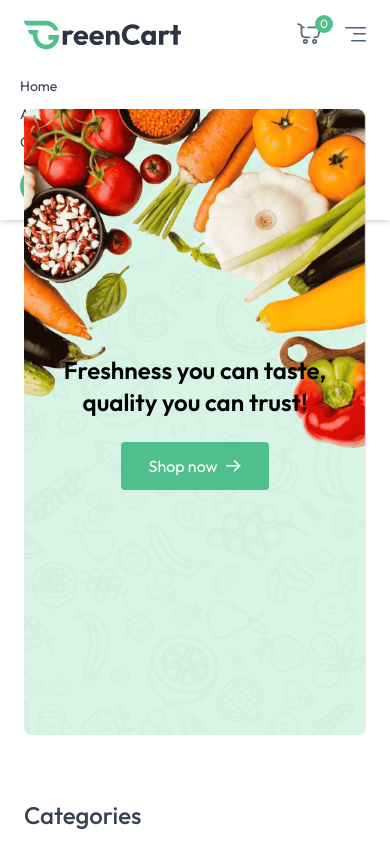
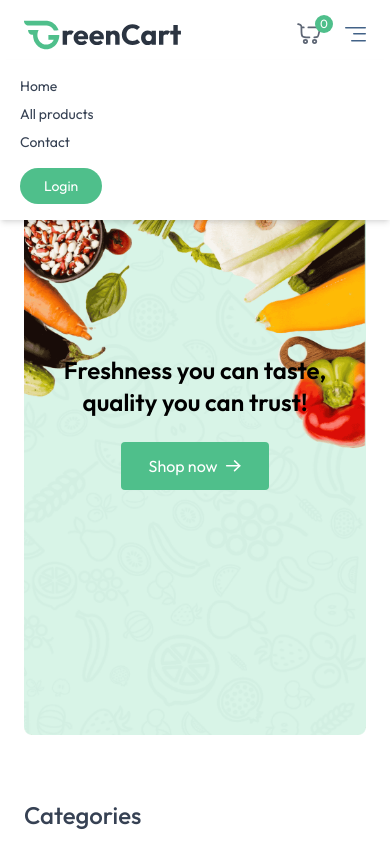
Before and after one commit to CodingABoveHEAd/KenaBechaBD_super_shop_website, a React (Vite) app in the folder kenabechabd-ecommerce-frontend/client/: page / in a window 390 px wide. Both pictures are taken after a click on the button "Menu". Shown: the top 844 px of the page. Built offline with nearby package versions, Linux system fonts and the light colour scheme; no server answers; a web font is replaced by a local one.

Commit message:
fixed some issue at .env backend url

```diff
--- a/kenabechabd-ecommerce-frontend/client/src/components/BestSeller.jsx
+++ b/kenabechabd-ecommerce-frontend/client/src/components/BestSeller.jsx
@@ -1,6 +1,5 @@
 import React from "react";
 import ProductCard from "./ProductCard";
-import { dummyProducts } from "../assets/assets";
 import { useAppContext } from "../context/AppContext";
 
 //   {
@@ -22,7 +21,6 @@
 
 const BestSeller = () => {
   const {products}=useAppContext();
-  console.log(products);
   return (
     <div className="mt-16">
       <p className="text-2xl md:text-3xl font-medium">Best Sellers</p>
--- a/kenabechabd-ecommerce-frontend/client/src/components/Navbar.jsx
+++ b/kenabechabd-ecommerce-frontend/client/src/components/Navbar.jsx
@@ -132,7 +132,7 @@
         <div
           className={`${
             open ? "flex" : "hidden"
-          } absolute top-[60px] left-0 w-full bg-white shadow-md py-4 flex-col items-start gap-2 px-5 text-sm md:hidden`}
+          } z-50 absolute top-[60px] left-0 w-full bg-white shadow-md py-4 flex-col items-start gap-2 px-5 text-sm md:hidden`}
         >
           <NavLink to="/" onClick={() => setOpen(false)}>
             Home
```
